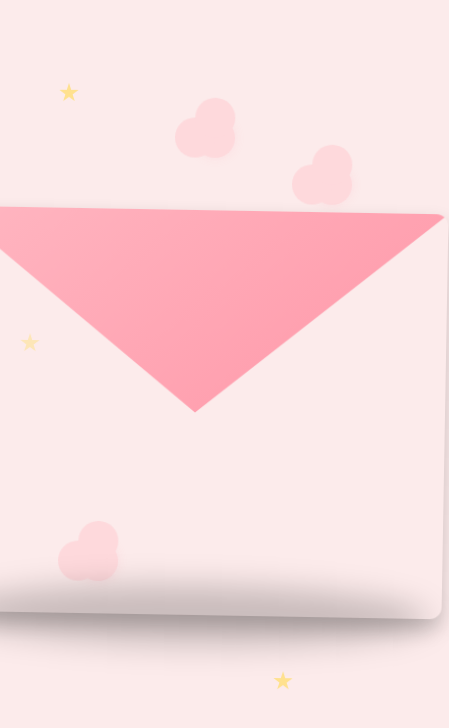
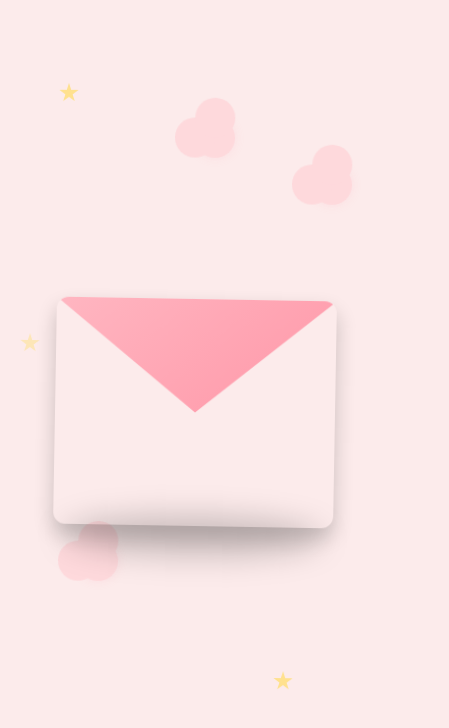
Before and after one commit to Noona360/razan, a plain HTML site: page index.html in a window 390 px wide. Shown: the whole page, 449 px wide, since content can reach past the window. Drawn offline with Linux system fonts and the light colour scheme.

Commit message:
style.css

```diff
--- a/style.css
+++ b/style.css
@@ -13,8 +13,14 @@ body {
 
 .container {
     perspective: 1000px;
-    z-index: 10; /* لجعل الظرف فوق الزخارف */
-    position: relative; /* لتمكين z-index */
+    z-index: 10;
+    position: relative;
+    /* لجعل البطاقة تتموضع بشكل صحيح داخل الـ container */
+    display: flex;
+    justify-content: center;
+    align-items: center;
+    width: 100%;
+    height: 100vh; /* اجعل الكونتينر يأخذ كامل ارتفاع الشاشة */
 }
 
 /* حركة العوم للظرف */
@@ -67,8 +73,15 @@ body {
 
 .valentines {
     position: relative;
-    width: 500px; /* زيادة كبيرة في العرض هنا */
-    height: 405px; /* زيادة كبيرة في الارتفاع هنا (حافظنا على نسبة 16:13 تقريباً) */
+    /* التعديل الرئيسي هنا ليتناسب مع حجم الشاشة */
+    width: 70vw; /* 70% من عرض الشاشة */
+    max-width: 500px; /* لا تتجاوز 500 بكسل على الشاشات الكبيرة جداً */
+    height: calc(70vw * (13 / 16)); /* الحفاظ على نسبة العرض إلى الارتفاع (تقريبا) */
+    max-height: 405px; /* لا تتجاوز 405 بكسل على الشاشات الكبيرة جداً */
+    /* ضمان ألا تصبح البطاقة كبيرة جداً على الشاشات العريضة جداً */
+    min-width: 280px; /* حد أدنى للعرض حتى لا تصبح صغيرة جداً على الجوالات */
+    min-height: 227px; /* حد أدنى للارتفاع */
+
     cursor: pointer;
     transform-style: preserve-3d;
     transition: transform 1s cubic-bezier(0.68, -0.55, 0.265, 1.55);
@@ -114,7 +127,8 @@ body {
 
 .card {
     background-color: #fffaf0; /* لون أوف وايت للبطاقة */
-    padding: 35px 50px; /* زيادة البادنج هنا ليتناسب مع الحجم الجديد */
+    /* البادنج أيضاً يجب أن يكون متجاوباً */
+    padding: clamp(20px, 6vw, 50px); /* حجم بادنج يتراوح من 20px إلى 50px حسب عرض الشاشة */
     box-sizing: border-box;
     display: flex;
     flex-direction: column;
@@ -148,7 +162,8 @@ body {
 }
 
 .valentines.open .card {
-    transform: translateY(-35px); /* تم تعديل الرفع هنا ليتناسب مع الحجم الجديد */
+    /* قيمة الرفع يجب أن تكون نسبية أيضاً أو ثابتة صغيرة */
+    transform: translateY(-10%); /* -10% من ارتفاع البطاقة نفسها */
     opacity: 1;
     z-index: 5;
     transition-delay: 0.3s;
@@ -156,9 +171,10 @@ body {
 
 .card .text {
     color: #4b0082;
-    font-size: clamp(1.5em, 3vw, 2.8em); /* تم تعديل قيم clamp هنا لتكون أكبر */
+    /* حجم الخط يتناسب مع البطاقة التي تتناسب مع الشاشة */
+    font-size: clamp(1.2em, 3.5vw, 2.2em); /* تعديل clamp ليتناسب بشكل أفضل */
     line-height: 1.4;
-    font-weight: 700;
+    font-weight: 600;
     text-shadow: 1px 1px 2px rgba(0,0,0,0.05);
     max-width: 100%;
     overflow-wrap: break-word;
@@ -178,8 +194,10 @@ body {
     bottom: -30px;
     left: 50%;
     transform: translateX(-50%);
-    width: 475px; /* تم تعديل العرض هنا ليتناسب مع حجم الظرف الجديد */
-    height: 60px; /* تم تعديل الارتفاع هنا */
+    /* الظل يجب أن يتناسب أيضاً */
+    width: calc(70vw * 0.95); /* أقل قليلاً من عرض الظرف */
+    max-width: 475px; /* لا يتجاوز 475 بكسل */
+    height: clamp(40px, 10vw, 60px); /* ارتفاع يتناسب مع الشاشة */
     background: rgba(0, 0, 0, 0.2);
     border-radius: 50%;
     filter: blur(15px);
@@ -245,7 +263,7 @@ body {
     animation: backgroundFloat 5s ease-in-out infinite alternate;
 }
 
-/* النجوم في الخلفية */
+/* النجوم في الخلفية - حافظنا على القيم الثابتة لأنها صغيرة ولن تتأثر كثيراً */
 .star-bg-1, .star-bg-2, .star-bg-3 {
     background-color: #ffe082;
     width: 20px;
@@ -262,7 +280,7 @@ body {
 .star-bg-3 { top: 40%; left: 5%; transform: scale(0.9); animation-delay: 2s; }
 
 
-/* الأزهار في الخلفية */
+/* الأزهار في الخلفية - حافظنا على القيم الثابتة أيضاً */
 .flower-1, .flower-2, .flower-3 {
     width: 40px;
     height: 40px;
```
